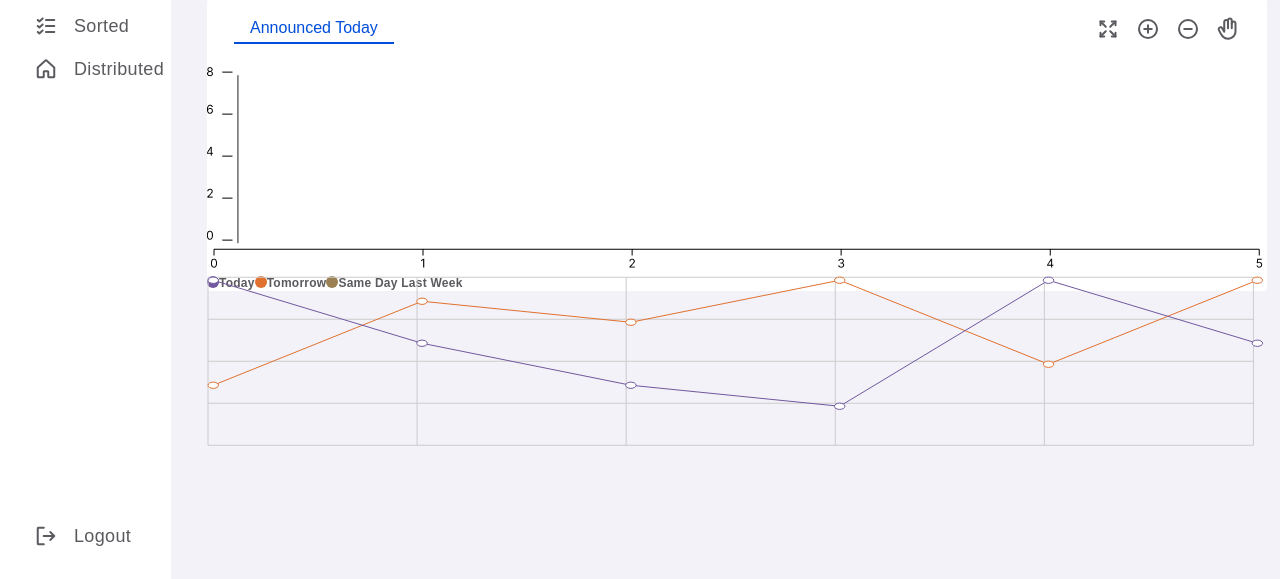
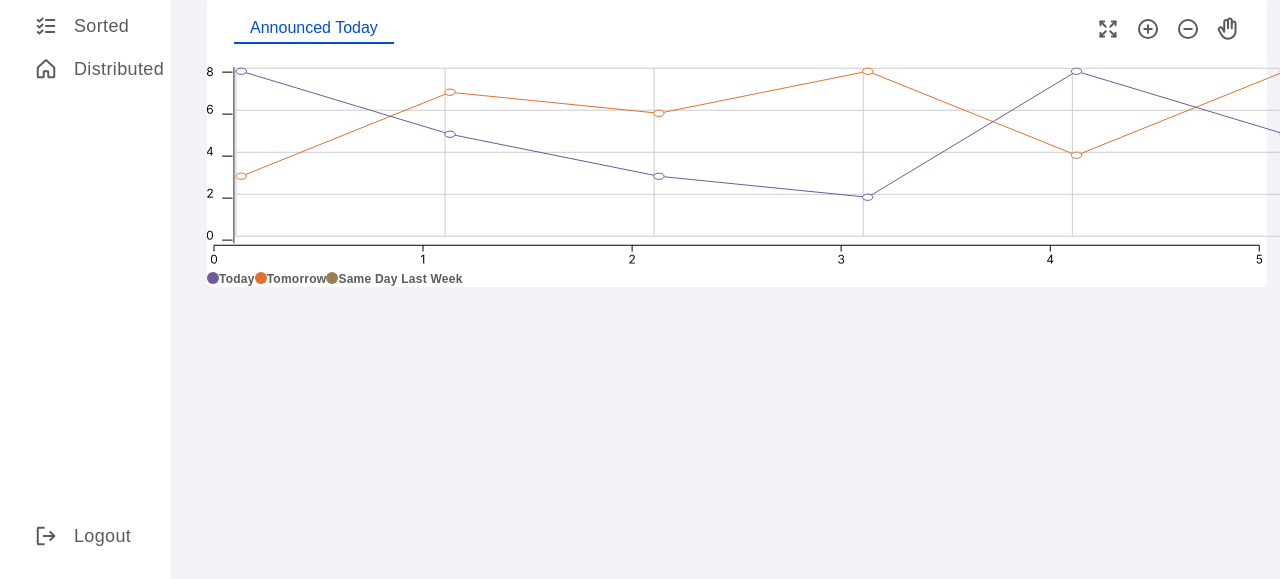
Before and after one commit to mateushilariodiasnh/dashboard, a plain HTML site: page index.html in a window 1280 px wide. Shown: the part 221-800 px from the top of the page. Drawn offline with Linux system fonts and the light colour scheme.

Commit message:
add flex in graphic

```diff
--- a/index.html
+++ b/index.html
@@ -142,10 +142,9 @@
                 </div>
 
                 <div>
+                    <div style="display: flex;">
                         <img src="./public/lineY.png" alt="">
                         <img src="./public/lineY2.png" alt="">
-                    <img src="./public/lineX.png" alt="">
-
                         <div class="linesContent">
                             <svg id="cartesianPlane" width="1047" height="170" viewBox="0 0 1047 170" fill="none"
                                 xmlns="http://www.w3.org/2000/svg">
@@ -164,7 +163,8 @@
 
                             <svg id="blockTwoLineTomorrow" width="1057" height="113" viewBox="0 0 1057 113" fill="none"
                                 xmlns="http://www.w3.org/2000/svg">
-                            <path d="M6.23853 109.25L215.059 25.25L423.88 46.25L632.701 4.25L841.522 88.25L1050.34 4.25"
+                                <path
+                                    d="M6.23853 109.25L215.059 25.25L423.88 46.25L632.701 4.25L841.522 88.25L1050.34 4.25"
                                     stroke="#E0712F" />
                                 <path
                                     d="M6.23798 112.398C9.13083 112.398 11.476 110.987 11.476 109.248C11.476 107.508 9.13083 106.098 6.23798 106.098C3.34512 106.098 1 107.508 1 109.248C1 110.987 3.34512 112.398 6.23798 112.398Z"
@@ -211,7 +211,8 @@
                                     fill="white" stroke="#71589F" />
                             </svg>
                         </div>
-
+                    </div>
+                    <img src="./public/lineX.png" alt="">
 
                 </div>
 
```
Lines whose indentation alone changed are shown as unchanged.
